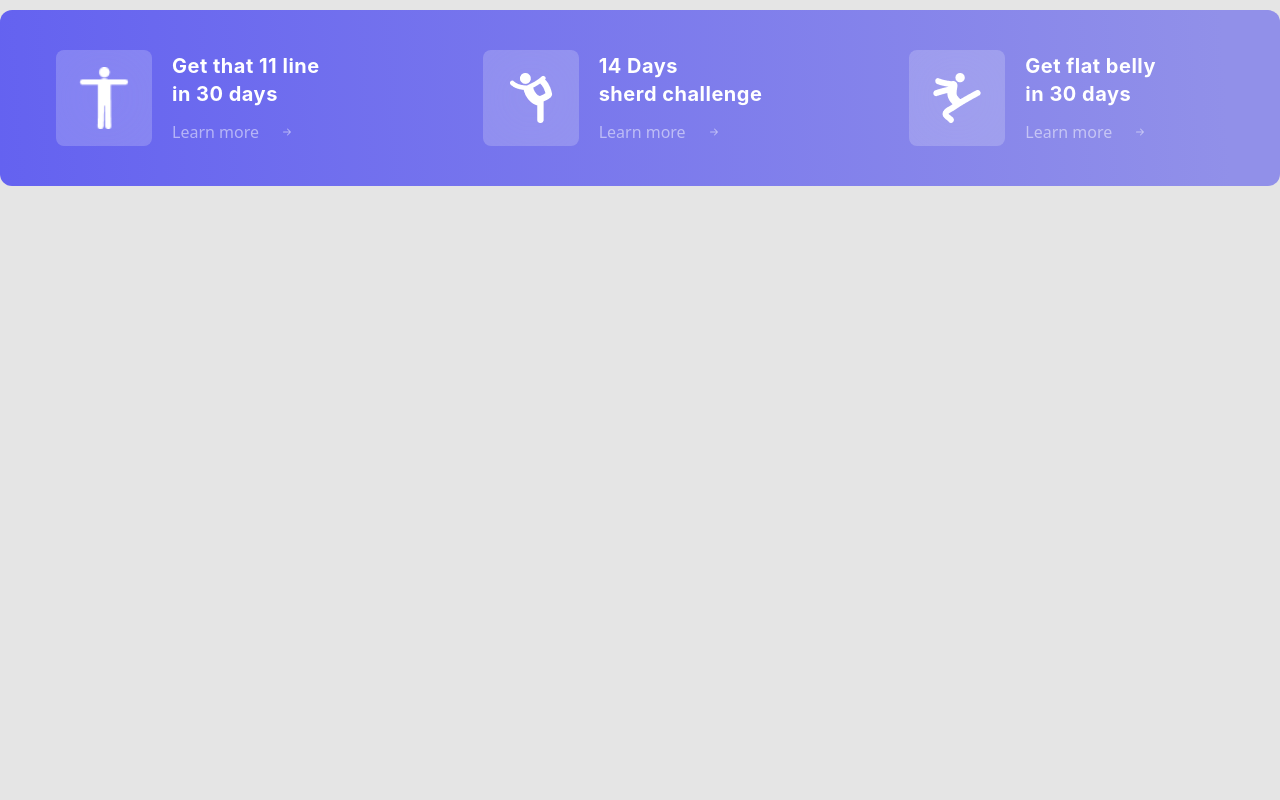
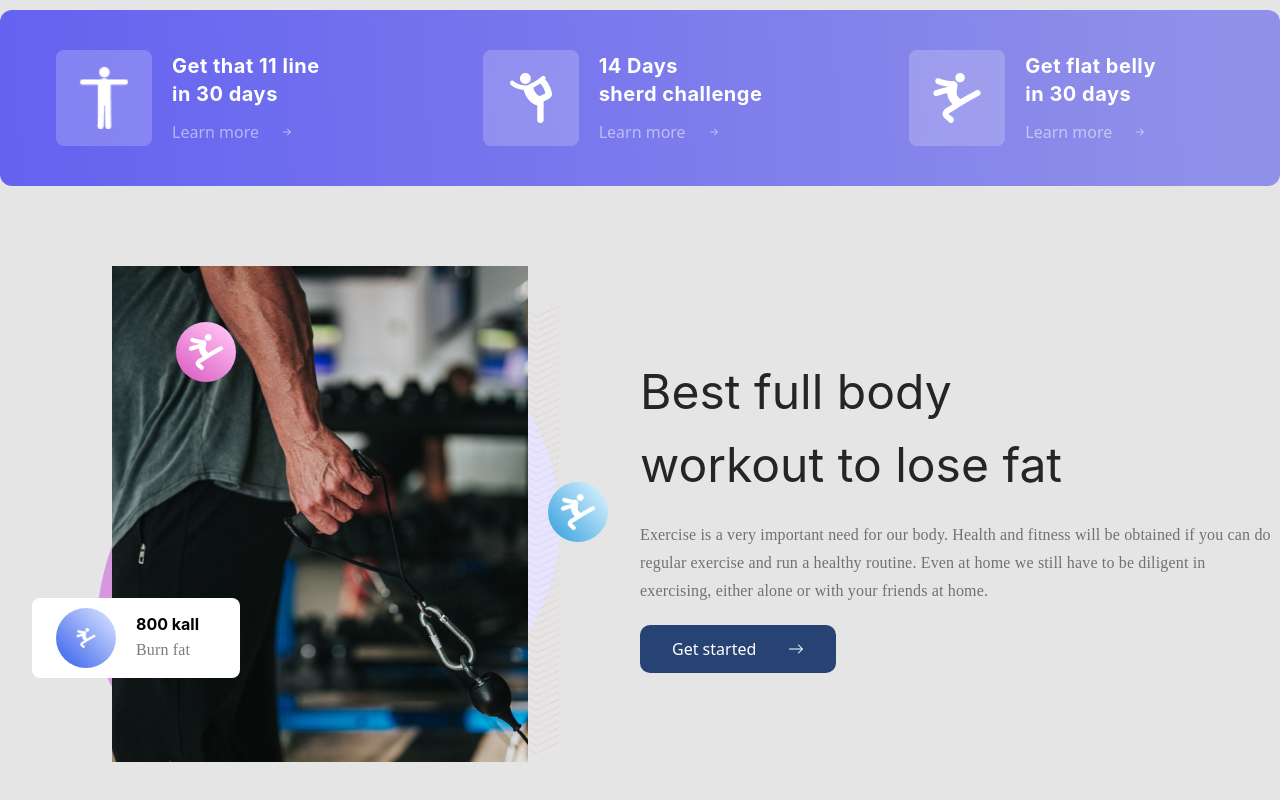
Before and after one commit to nayem1816/gym-baran, a Next.js app: page / in a window 1280 px wide. Shown: the part 1024-1824 px from the top of the page. Before the commit the page ends 1210 px from the top, so only its background shows below. Built offline with nearby package versions, Linux system fonts and the light colour scheme.

Commit message:
best full body section complete

```diff
--- /dev/null
+++ b/components/Main/BestFullBody/BestFullBody.jsx
@@ -0,0 +1,22 @@
+import React from 'react';
+import BestFullBodyOne from './BestFullBodyOne';
+import BestFullBodyTwo from './BestFullBodyTwo';
+
+const BestFullBody = () => {
+    return (
+        <div className="my-20">
+            <div className="container mx-auto">
+                <div className="grid lg:grid-cols-2 grid-cols-1 items-center">
+                    <div className="flex justify-center">
+                        <BestFullBodyOne />
+                    </div>
+                    <div className="">
+                        <BestFullBodyTwo />
+                    </div>
+                </div>
+            </div>
+        </div>
+    );
+};
+
+export default BestFullBody;
--- /dev/null
+++ b/components/Main/BestFullBody/BestFullBodyOne.jsx
@@ -0,0 +1,124 @@
+import React from 'react';
+import Image from 'next/image';
+import heroEllipse from '/public/others/hero-ellips.png';
+import fullEllipseTwo from '/public/others/full-body-ellipes-2.png';
+import vector35 from '/public/others/Vector35.png';
+import fullBody from '/public/best-full-body-img.png';
+import icon1 from '/public/icons/dancer-motion.png';
+
+const BestFullBodyOne = () => {
+    return (
+        <div>
+            <div className="flex justify-center">
+                <div className="grid relative">
+                    <div className="justify-self-center flex items-end">
+                        <div className="relative z-30">
+                            <Image
+                                src={fullBody}
+                                width={416}
+                                height={496}
+                                alt="ellipse-2"
+                            />
+                        </div>
+                        <div className="absolute z-20">
+                            <Image
+                                style={{ marginLeft: '-15px' }}
+                                src={vector35}
+                                width={427}
+                                height={323}
+                                alt="ellipse-1"
+                            />
+                        </div>
+                        <div
+                            style={{ marginLeft: '25px' }}
+                            className="absolute z-10"
+                        >
+                            <Image
+                                className="ml-8 mb-2"
+                                src={fullEllipseTwo}
+                                width={393}
+                                height={453}
+                                alt="ellipse-2"
+                            />
+                        </div>
+                        <div className="absolute z-0">
+                            <Image
+                                className="mb-8 ml-8"
+                                src={heroEllipse}
+                                width={434}
+                                height={434}
+                                alt="ellipse-1"
+                            />
+                        </div>
+                    </div>
+                </div>
+                <div className="absolute z-50 mt-14">
+                    <div className="grid grid-cols-2">
+                        <div className="part-two ml-36">
+                            <div
+                                style={{
+                                    background:
+                                        'linear-gradient(35.49deg, #DD69C7 15.2%, #FFC0F3 87.25%)',
+                                }}
+                                className={`p-3 iconRound`}
+                            >
+                                <Image
+                                    src={icon1}
+                                    width={50}
+                                    height={50}
+                                    alt="icon1"
+                                />
+                            </div>
+                        </div>
+                        <div className="part-two flex justify-end mt-40">
+                            <div
+                                style={{
+                                    background:
+                                        'linear-gradient(50.31deg, #4BACE1 15.91%, #D8F1FF 92.82%)',
+                                }}
+                                className={`p-3 iconRound`}
+                            >
+                                <Image
+                                    src={icon1}
+                                    width={50}
+                                    height={50}
+                                    alt="icon1"
+                                />
+                            </div>
+                        </div>
+                        <div className="part-one mt-14 mr-20">
+                            <div className="bg-white flex items-center rounded-lg h-20 w-52 float-left">
+                                <div className="icon-round flex items-center py-3 px-6 gap-5">
+                                    <div
+                                        style={{
+                                            background:
+                                                'linear-gradient(45.98deg, #5478EF 19.69%, #D6DFFF 92.63%)',
+                                        }}
+                                        className={`py-3 px-5 iconRound`}
+                                    >
+                                        <Image
+                                            src={icon1}
+                                            width={50}
+                                            height={50}
+                                            alt="icon1"
+                                        />
+                                    </div>
+                                    <div className="">
+                                        <h2 className="text-base font-bold font-poppins">
+                                            800 kall
+                                        </h2>
+                                        <p className="text-xs heroText">
+                                            Burn fat
+                                        </p>
+                                    </div>
+                                </div>
+                            </div>
+                        </div>
+                    </div>
+                </div>
+            </div>
+        </div>
+    );
+};
+
+export default BestFullBodyOne;
--- /dev/null
+++ b/components/Main/BestFullBody/BestFullBodyTwo.jsx
@@ -0,0 +1,29 @@
+import React from 'react';
+import { BsArrowRight } from 'react-icons/bs';
+
+const BestFullBodyTwo = () => {
+    return (
+        <div>
+            <h2
+                style={{ lineHeight: '73px', color: '#262524' }}
+                className="text-5xl font-sporting"
+            >
+                Best full body <br /> workout to lose fat
+            </h2>
+            <p className="mt-5 heroText">
+                Exercise is a very important need for our body. Health and
+                fitness will be obtained if you can do regular exercise and run
+                a healthy routine. Even at home we still have to be diligent in
+                exercising, either alone or with your friends at home.
+            </p>
+            <button className="btn flex py-3 px-8 gap-8 items-center text-white bg-secondary mt-5">
+                <span>Get started</span>
+                <span className="">
+                    <BsArrowRight className="" />
+                </span>
+            </button>
+        </div>
+    );
+};
+
+export default BestFullBodyTwo;
--- a/components/Main/Hero/HeroOne.jsx
+++ b/components/Main/Hero/HeroOne.jsx
@@ -29,9 +29,9 @@ const HeroOne = () => {
                     <span>Learn More</span>
                 </button>
             </div>
-            <div className="brands mt-7">
+            <div className="brands mt-10">
                 <p className="font-poppins">Brands: </p>
-                <div className="brand flex items-center gap-8 mt-4">
+                <div className="brand flex items-center gap-8 mt-5">
                     <Image
                         src="/logos/nike.png"
                         width={50}
--- a/pages/index.jsx
+++ b/pages/index.jsx
@@ -1,4 +1,5 @@
 import Head from 'next/head';
+import BestFullBody from '../components/Main/BestFullBody/BestFullBody';
 import HealthyInSide from '../components/Main/HealthyInSide/HealthyInSide';
 import Hero from '../components/Main/Hero/Hero';
 import StaticBar from '../components/Main/StaticBar/StaticBar';
@@ -18,6 +19,7 @@ export default function Home() {
                 <Hero />
                 <HealthyInSide />
                 <StaticBar />
+                <BestFullBody />
             </main>
         </div>
     );
--- a/styles/globals.css
+++ b/styles/globals.css
@@ -45,3 +45,12 @@ body {
     color: #262524;
     opacity: 0.6;
 }
+
+.iconRound {
+    border-radius: 50%;
+    width: 60px;
+    height: 60px;
+    display: flex;
+    align-items: center;
+    justify-content: center;
+}
```
Also changed, not shown: components/others/Ellips1.jsx (deleted), public/others/Vector35.png (added), public/others/full-body-ellipes-2.png (added).
